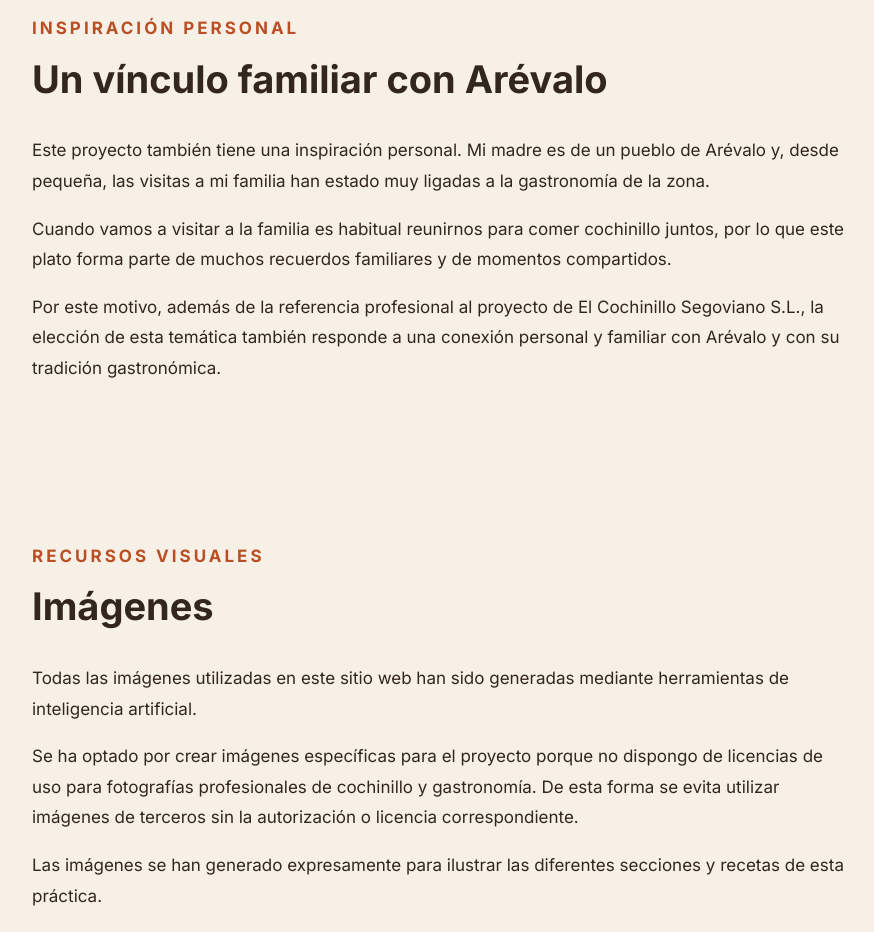
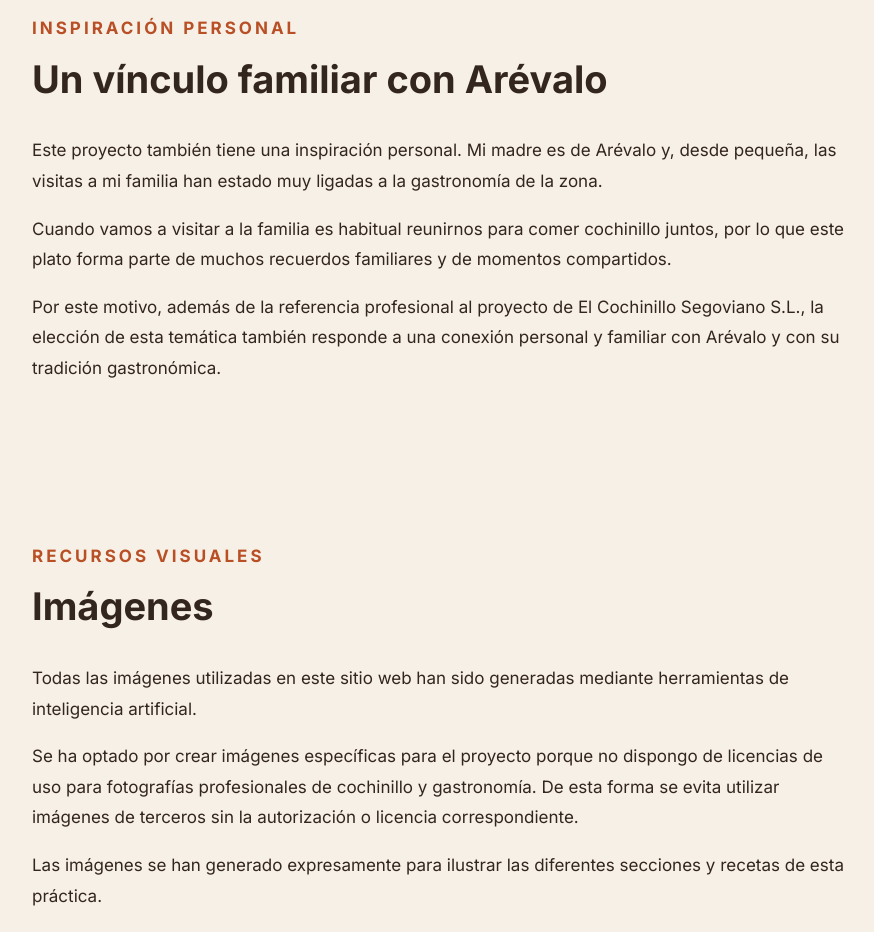
Before and after one commit to master-maria-salazar/P1-Cochinillo, a website built with Parcel: page links.html in a window 1280 px wide. Shown: the part 1100-2032 px from the top of the page, without its empty margins (198-1072 px from the left). Built offline with nearby package versions, Linux system fonts and the light colour scheme.

```diff
--- a/links.html
+++ b/links.html
@@ -148,7 +148,7 @@
 
                 <p>
                     Este proyecto también tiene una inspiración personal. Mi madre es
-                    de un pueblo de Arévalo y, desde pequeña, las visitas a mi
+                    de Arévalo y, desde pequeña, las visitas a mi
                     familia han estado muy ligadas a la gastronomía de la zona.
                 </p>
 
```
